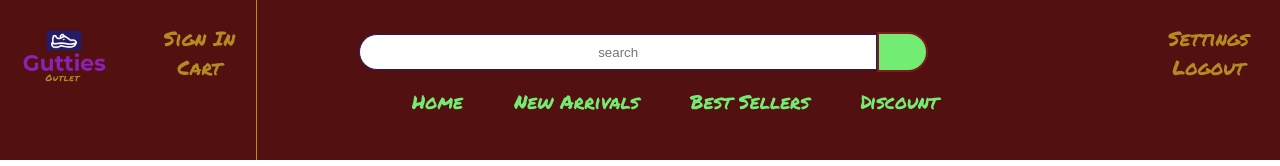
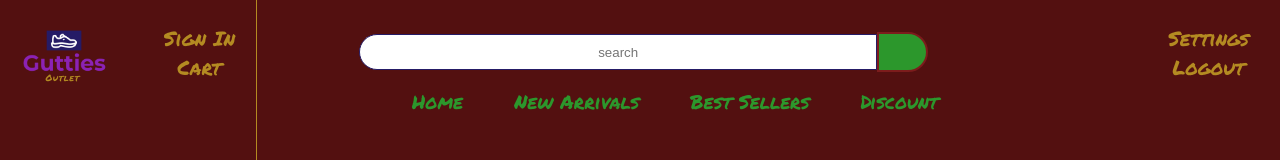
Before and after one commit to cyberstizz/theGuttiesOutlet, a React (Create React App) app in the folder client/: page / in a window 1280 px wide. Shown: the top 166 px of the page. Built offline with nearby package versions, Linux system fonts and the light colour scheme; no server answers; a web font is replaced by a local one.

Commit message:
changed header color to darker greeen

```diff
--- a/client/src/components/Header.css
+++ b/client/src/components/Header.css
@@ -102,13 +102,13 @@
     margin-left: 4vw;
     font-family: 'Permanent Marker', cursive;
     font-size: larger;
-    color: #73ec73;
+    color: #2c972c;
 }
 
 #searchbutton{
     height: 5vh;
     width: 4vw;
-    background-color: #73ec73;
+    background-color: #2c972c;
     color: rgb(124, 28, 28);
     margin-top: 4vh;
     border: 2px solid rgb(124, 28, 28);
```
